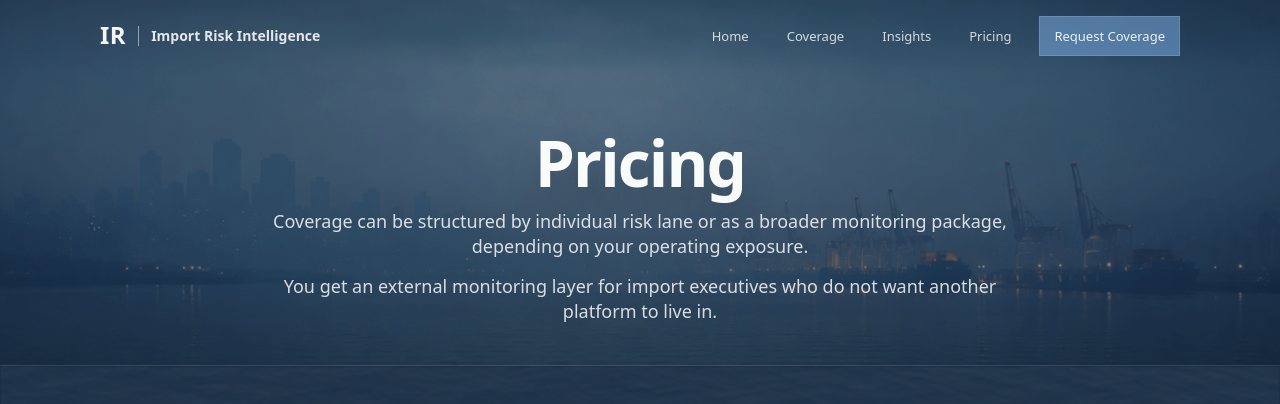
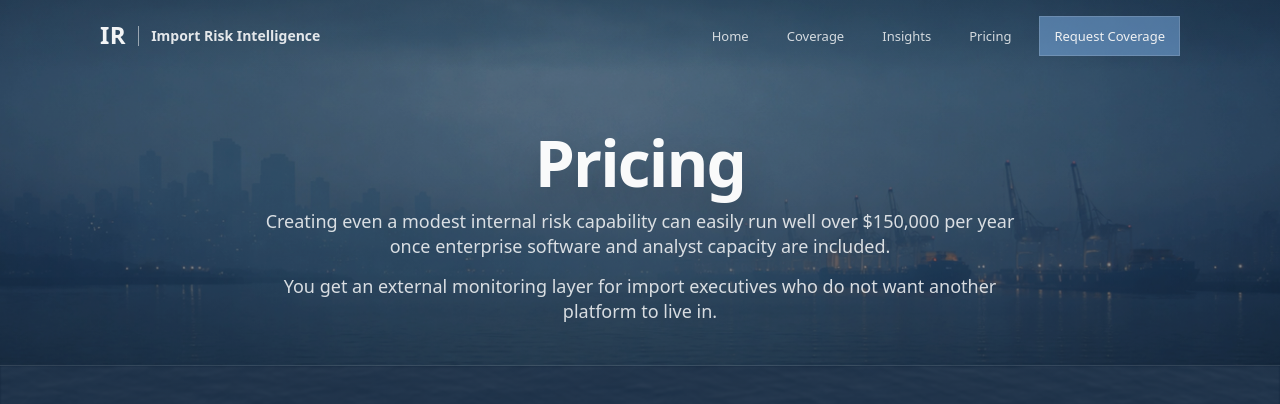
Before and after one commit to importrisk/import-risk-intelligence-site, a Jekyll site: the page built from pricing.html, in a window 1280 px wide. Shown: the top 404 px of the page. Built offline with Jekyll 4.4.1, drawn with Linux system fonts in a browser that asks for light colours.

Commit message:
Update pricing.html

```diff
--- a/pricing.html
+++ b/pricing.html
@@ -13,7 +13,7 @@
 
       <div class="pricing-intro">
         <p class="pricing-subtitle">
-          Coverage can be structured by individual risk lane or as a broader monitoring package, depending on your operating exposure.
+          Creating even a modest internal risk capability can easily run well over $150,000 per year once enterprise software and analyst capacity are included.
         </p>
         <p class="pricing-subtitle">
           You get an external monitoring layer for import executives who do not want another platform to live in.
```
